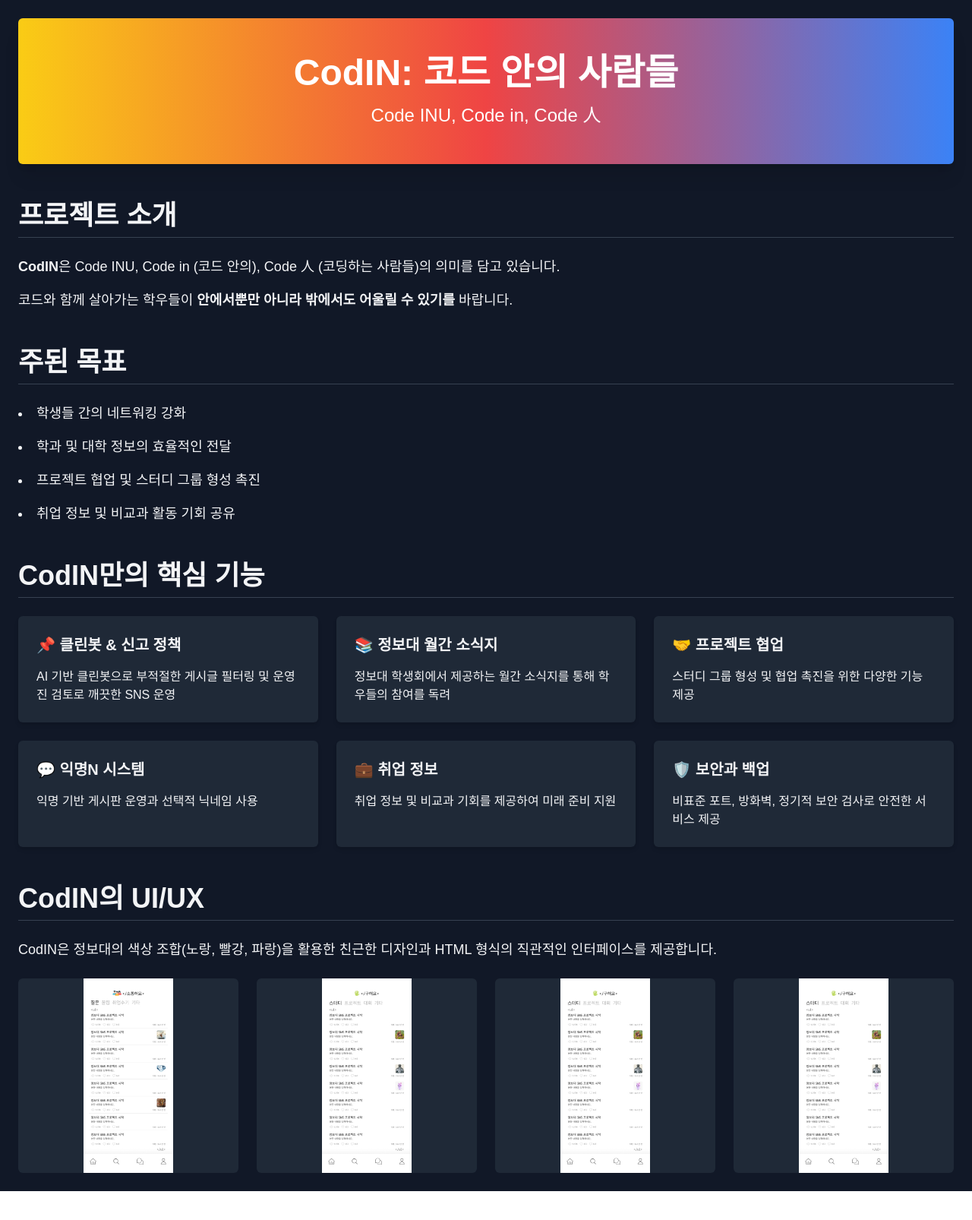
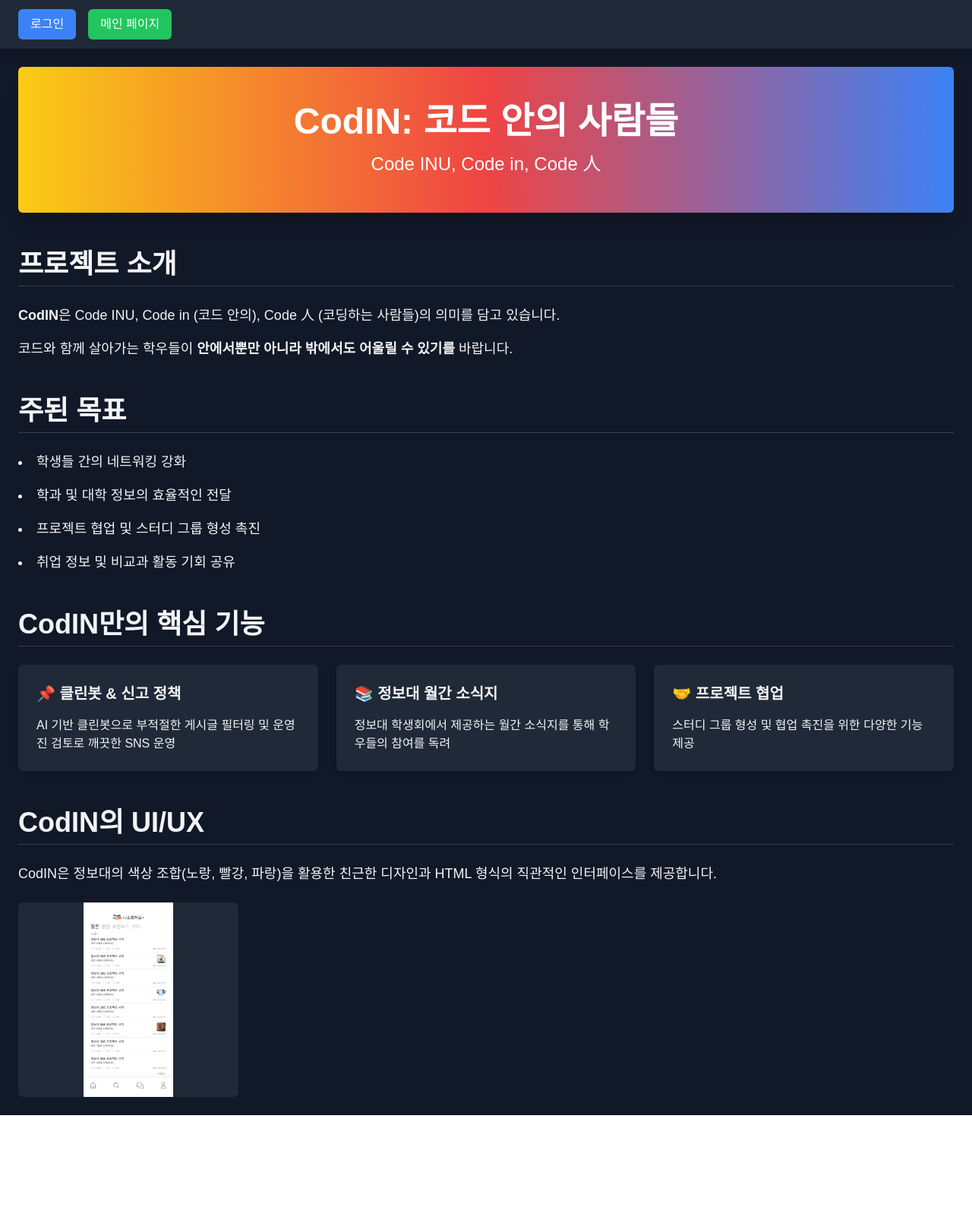
Before and after one commit to Gotkwondo/CodIN-INU-front-end, a Next.js app: page / in a window 1280 px wide. Shown: the top 1606 px of the page at 76% size. After the commit the page ends 1532 px from the top, so only its background shows below. Built offline with nearby package versions, Linux system fonts and the light colour scheme.

Commit message:
메인페이지 추가

```diff
--- a/src/app/page.tsx
+++ b/src/app/page.tsx
@@ -4,7 +4,29 @@ import Image from "next/image";
 
 export default function Home() {
     return (
-        <div className="max-w-7xl mx-auto p-4 sm:p-6 bg-gray-900 text-gray-100">
+        <div className="max-w-7xl mx-auto p-4 sm:p-6 bg-gray-900 text-gray-100 relative">
+            {/* 탭 메뉴 */}
+            <nav className="fixed top-0 left-0 w-full bg-gray-800 text-gray-100 shadow-lg z-50">
+                <div className="flex justify-center sm:justify-between items-center max-w-7xl mx-auto px-4 sm:px-6 py-3">
+                    <div className="flex space-x-4">
+                        <button
+                            onClick={() => (window.location.href = "/login")}
+                            className="px-4 py-2 text-sm sm:text-base bg-blue-500 hover:bg-blue-600 text-white rounded-md transition duration-200"
+                        >
+                            로그인
+                        </button>
+                        <button
+                            onClick={() => (window.location.href = "/main")}
+                            className="px-4 py-2 text-sm sm:text-base bg-green-500 hover:bg-green-600 text-white rounded-md transition duration-200"
+                        >
+                            메인 페이지
+                        </button>
+                    </div>
+                </div>
+            </nav>
+
+            {/* 페이지 컨텐츠 */}
+            <div className="pt-16"> {/* 탭 메뉴가 상단에 고정되므로 여백 추가 */}
                 {/* 헤더 섹션 */}
                 <header className="bg-gradient-to-r from-yellow-400 via-red-500 to-blue-500 text-white text-center py-8 sm:py-12 rounded-md shadow-xl">
                     <h1 className="text-3xl sm:text-5xl font-extrabold">CodIN: 코드 안의 사람들</h1>
@@ -13,7 +35,9 @@ export default function Home() {
 
                 {/* 프로젝트 소개 */}
                 <section className="mt-8 sm:mt-12">
-                <h2 className="text-2xl sm:text-4xl font-bold mb-4 sm:mb-6 border-b border-gray-700 pb-1 sm:pb-2">프로젝트 소개</h2>
+                    <h2 className="text-2xl sm:text-4xl font-bold mb-4 sm:mb-6 border-b border-gray-700 pb-1 sm:pb-2">
+                        프로젝트 소개
+                    </h2>
                     <p className="text-base sm:text-lg mb-4">
                         <b>CodIN</b>은 Code INU, Code in (코드 안의), Code 人 (코딩하는 사람들)의 의미를 담고 있습니다.
                     </p>
@@ -24,7 +48,9 @@ export default function Home() {
 
                 {/* 주된 목표 */}
                 <section className="mt-8 sm:mt-12">
-                <h2 className="text-2xl sm:text-4xl font-bold mb-4 sm:mb-6 border-b border-gray-700 pb-1 sm:pb-2">주된 목표</h2>
+                    <h2 className="text-2xl sm:text-4xl font-bold mb-4 sm:mb-6 border-b border-gray-700 pb-1 sm:pb-2">
+                        주된 목표
+                    </h2>
                     <ul className="list-disc list-inside space-y-3 sm:space-y-4 text-base sm:text-lg">
                         <li>학생들 간의 네트워킹 강화</li>
                         <li>학과 및 대학 정보의 효율적인 전달</li>
@@ -35,7 +61,9 @@ export default function Home() {
 
                 {/* 핵심 기능 */}
                 <section className="mt-8 sm:mt-12">
-                <h2 className="text-2xl sm:text-4xl font-bold mb-4 sm:mb-6 border-b border-gray-700 pb-1 sm:pb-2">CodIN만의 핵심 기능</h2>
+                    <h2 className="text-2xl sm:text-4xl font-bold mb-4 sm:mb-6 border-b border-gray-700 pb-1 sm:pb-2">
+                        CodIN만의 핵심 기능
+                    </h2>
                     <ul className="grid grid-cols-1 sm:grid-cols-2 lg:grid-cols-3 gap-4 sm:gap-6">
                         <li className="bg-gray-800 p-4 sm:p-6 rounded-md shadow-md">
                             <h3 className="text-lg sm:text-xl font-semibold mb-2 sm:mb-4">📌 클린봇 & 신고 정책</h3>
@@ -49,24 +77,14 @@ export default function Home() {
                             <h3 className="text-lg sm:text-xl font-semibold mb-2 sm:mb-4">🤝 프로젝트 협업</h3>
                             <p className="text-sm sm:text-base">스터디 그룹 형성 및 협업 촉진을 위한 다양한 기능 제공</p>
                         </li>
-                    <li className="bg-gray-800 p-4 sm:p-6 rounded-md shadow-md">
-                        <h3 className="text-lg sm:text-xl font-semibold mb-2 sm:mb-4">💬 익명N 시스템</h3>
-                        <p className="text-sm sm:text-base">익명 기반 게시판 운영과 선택적 닉네임 사용</p>
-                    </li>
-                    <li className="bg-gray-800 p-4 sm:p-6 rounded-md shadow-md">
-                        <h3 className="text-lg sm:text-xl font-semibold mb-2 sm:mb-4">💼 취업 정보</h3>
-                        <p className="text-sm sm:text-base">취업 정보 및 비교과 기회를 제공하여 미래 준비 지원</p>
-                    </li>
-                    <li className="bg-gray-800 p-4 sm:p-6 rounded-md shadow-md">
-                        <h3 className="text-lg sm:text-xl font-semibold mb-2 sm:mb-4">🛡️ 보안과 백업</h3>
-                        <p className="text-sm sm:text-base">비표준 포트, 방화벽, 정기적 보안 검사로 안전한 서비스 제공</p>
-                    </li>
                     </ul>
                 </section>
 
                 {/* UI/UX 섹션 */}
                 <section className="mt-8 sm:mt-12">
-                <h2 className="text-2xl sm:text-4xl font-bold mb-4 sm:mb-6 border-b border-gray-700 pb-1 sm:pb-2">CodIN의 UI/UX</h2>
+                    <h2 className="text-2xl sm:text-4xl font-bold mb-4 sm:mb-6 border-b border-gray-700 pb-1 sm:pb-2">
+                        CodIN의 UI/UX
+                    </h2>
                     <p className="text-base sm:text-lg mb-4 sm:mb-6">
                         CodIN은 정보대의 색상 조합(노랑, 빨강, 파랑)을 활용한 친근한 디자인과 HTML 형식의 직관적인 인터페이스를 제공합니다.
                     </p>
@@ -81,38 +99,9 @@ export default function Home() {
                                 onError={(e) => (e.currentTarget.style.display = "none")}
                             />
                         </div>
-                    <div className="bg-gray-800 h-48 sm:h-64 w-full rounded-md overflow-hidden flex justify-center items-center">
-                        <Image
-                            src="/images/구해요_Page.jpg"
-                            alt="구해요 페이지"
-                            width={400}
-                            height={400}
-                            className="object-contain w-full h-full"
-                            onError={(e) => (e.currentTarget.style.display = "none")}
-                        />
-                    </div>
-                    <div className="bg-gray-800 h-48 sm:h-64 w-full rounded-md overflow-hidden flex justify-center items-center">
-                        <Image
-                            src="/images/구해요_Page.jpg"
-                            alt="구해요 페이지"
-                            width={400}
-                            height={400}
-                            className="object-contain w-full h-full"
-                            onError={(e) => (e.currentTarget.style.display = "none")}
-                        />
-                    </div>
-                    <div className="bg-gray-800 h-48 sm:h-64 w-full rounded-md overflow-hidden flex justify-center items-center">
-                        <Image
-                            src="/images/구해요_Page.jpg"
-                            alt="구해요 페이지"
-                            width={400}
-                            height={400}
-                            className="object-contain w-full h-full"
-                            onError={(e) => (e.currentTarget.style.display = "none")}
-                        />
-                    </div>
                     </div>
                 </section>
             </div>
+        </div>
     );
 }
```
Lines whose indentation alone changed are shown as unchanged.
